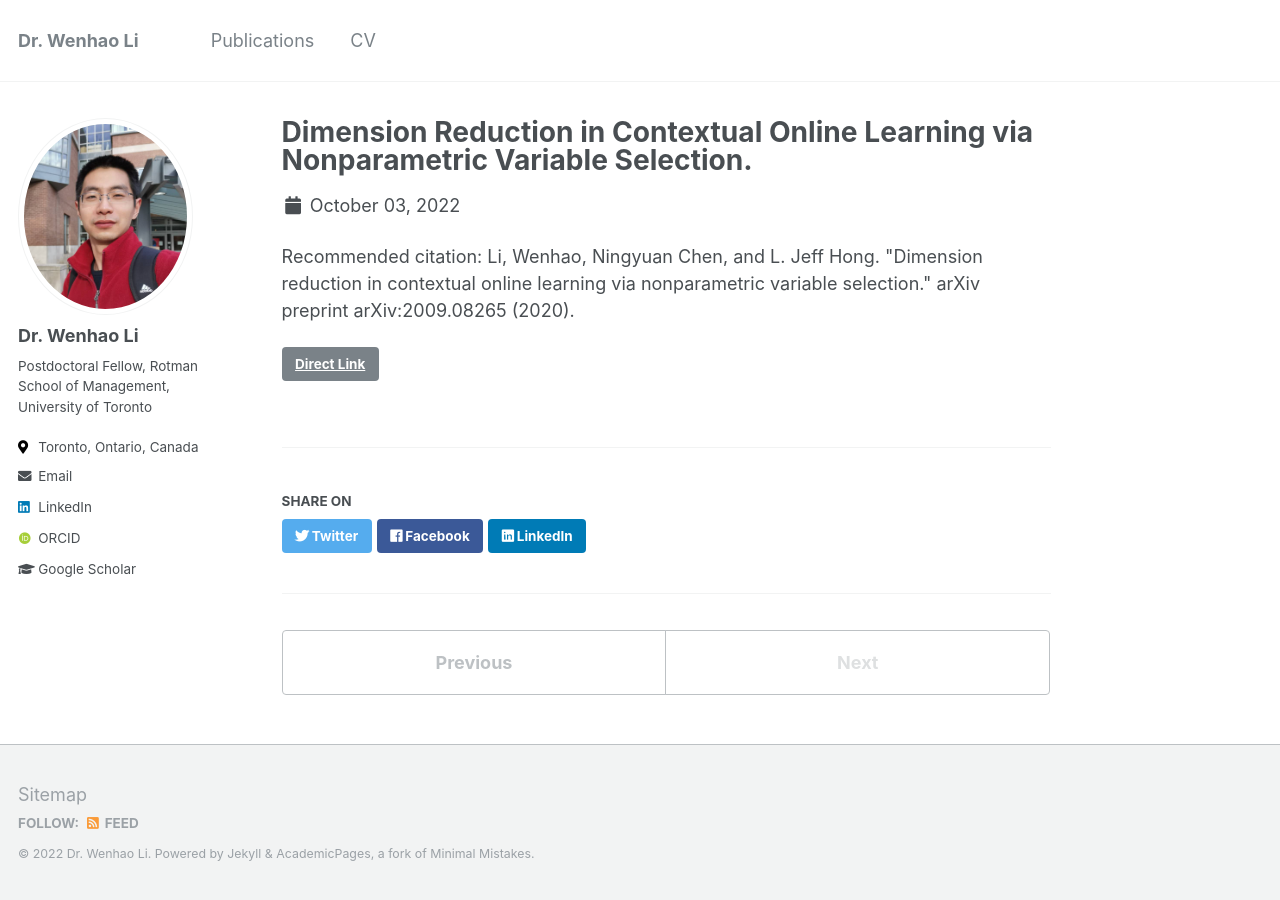
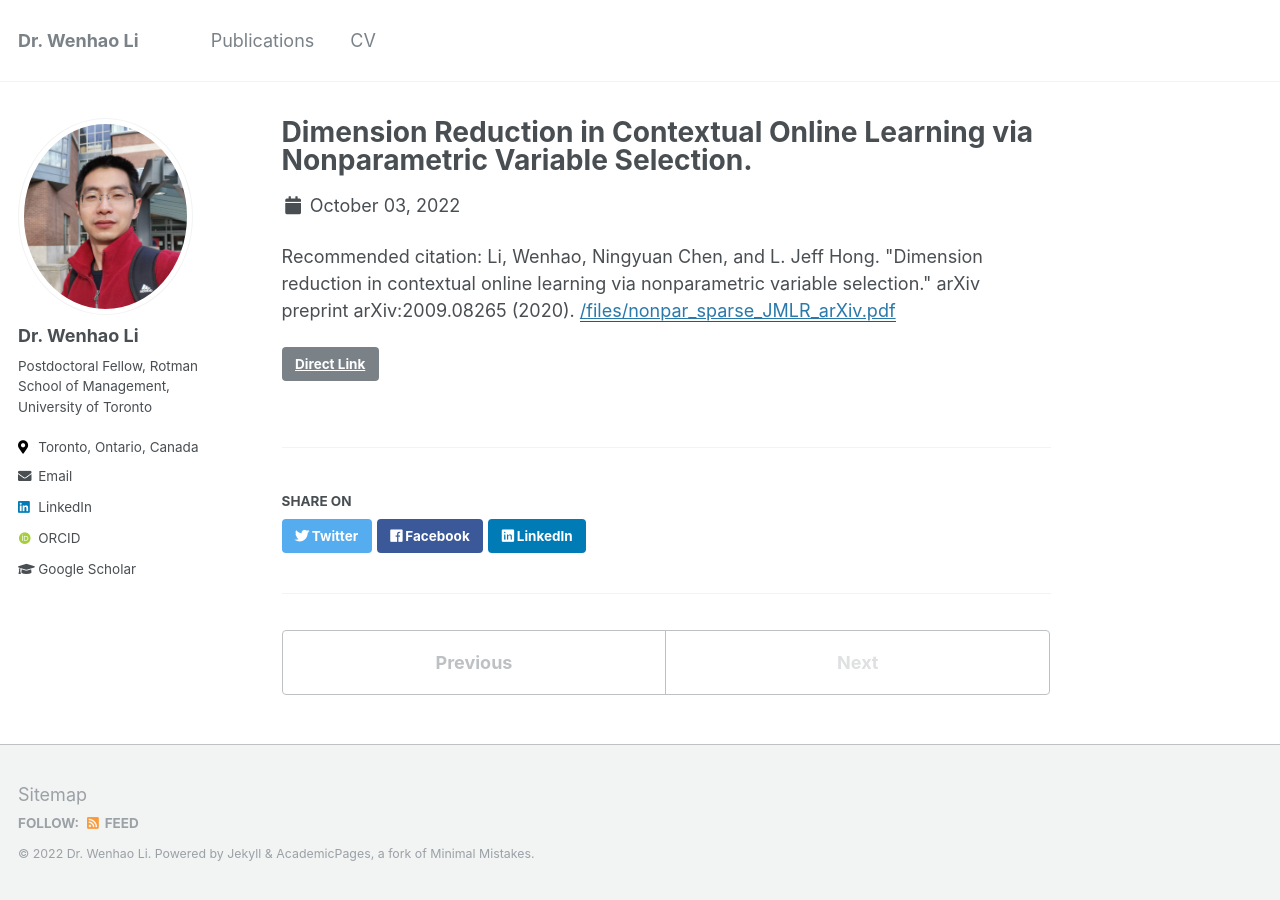
Before and after one commit to WenhaoLi666/WenhaoLi666.github.io, a Jekyll site: the page built from _publications/Nonpar_Sparse.md, in a window 1280 px wide. Built offline with Jekyll 4.4.1, drawn with Linux system fonts in a browser that asks for light colours; some web fonts are replaced; part of the change alters nothing that is shown.

Commit message:
Update Nonpar_Sparse.md

```diff
--- a/_publications/Nonpar_Sparse.md
+++ b/_publications/Nonpar_Sparse.md
@@ -1,10 +1,10 @@
 ---
 title: "Dimension Reduction in Contextual Online Learning via Nonparametric Variable Selection."
-collection: under revision
+collection: publications
 permalink: /publication/Patient_Priority
 date: 2022-10-03
 #venue: 'Operations Research'
-#paperurl: '/files/nonpar_sparse_JMLR_arXiv.pdf'
+paperurl: '/files/nonpar_sparse_JMLR_arXiv.pdf'
 link: 'https://arxiv.org/pdf/2009.08265.pdf'
 citation: 'Li, Wenhao, Ningyuan Chen, and L. Jeff Hong. "Dimension reduction in contextual online learning via nonparametric variable selection." arXiv preprint arXiv:2009.08265 (2020).'
 ---
```
